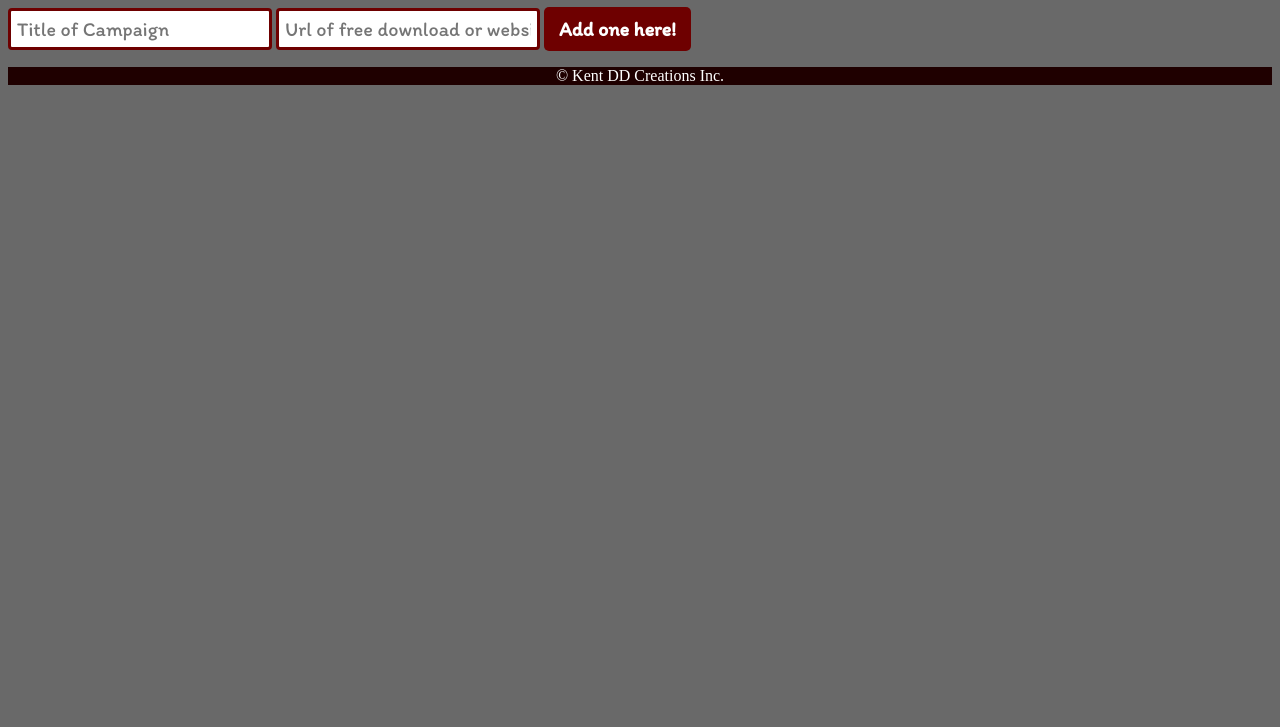
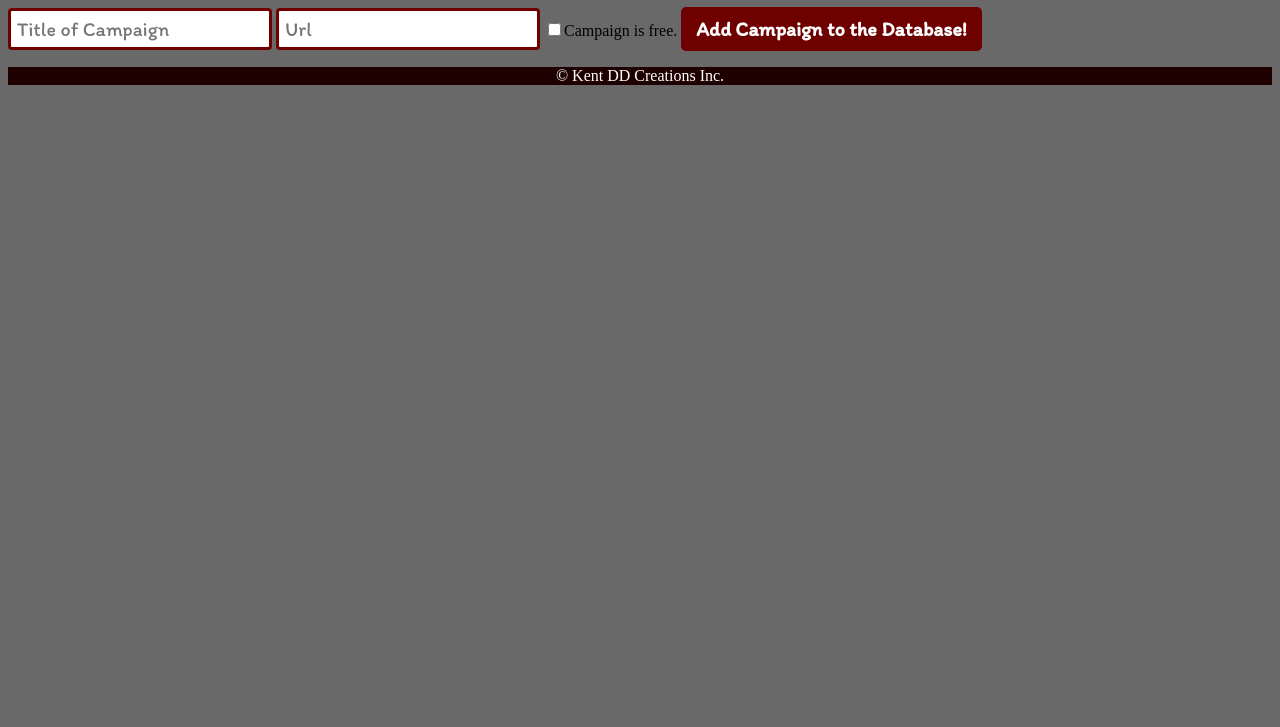
Before and after one commit to JasonK97/DDCreatorNode, a website: page public/addCampaign.html in a window 1280 px wide. Shown: the part 73-800 px from the top of the page. Drawn offline with nearby package versions, Linux system fonts and the light colour scheme.

Commit message:
Css and formatting

```diff
--- a/models/campaignModel.js
+++ b/models/campaignModel.js
@@ -65,8 +65,8 @@ function isCampaignPaid(callback) {
     })
 }
 
-function insertNewCampaign(title, url, callback) {
-    var results = { success: true, campaign: { id: 1, title: title, url: url } }
+function insertNewCampaign(title, url, isFree, callback) {
+    var results = { success: true, campaign: { title: title, url: url, isFree:isFree } }
 
     callback(null, results);
 }
--- a/public/addCampaign.html
+++ b/public/addCampaign.html
@@ -15,8 +15,9 @@
     <h1>Add a Campaign</h1>
     <form>
         <input type="text" id="title" placeholder="Title of Campaign">
-        <input type="text" id="url" placeholder="Url of free download or website where you can buy the book">
-        <button type="submit" onclick="addCampaignToDb()">Add one here!</button>
+        <input type="text" id="url" placeholder="Url">
+        <input type="checkbox" id="isFree">Campaign is free.
+        <button type="submit" onclick="addCampaignToDb()">Add Campaign to the Database!</button>
     </form>
     <div id="footer">
         <p>&copy; Kent DD Creations Inc.</p>
--- a/public/campaigns-clientside.js
+++ b/public/campaigns-clientside.js
@@ -6,7 +6,7 @@ function getSpecificCampaign() {
 
     $('#ulCampaigns').html('');
 
-    $.get("/getSpecificCampaign", {title:title}, function(data) {
+    $.get("/getSpecificCampaign", { title: title }, function (data) {
         console.log("Back from the server with:");
         console.log(data);
 
@@ -15,7 +15,7 @@ function getSpecificCampaign() {
         for (var i = 0; i < data.list.length; i++) {
             var campaign = data.list[i];
 
-			$("#ulCampaigns").append("<li><a href=" + campaign.url +">" + campaign.title + "</a></li><br>");
+            $("#ulCampaigns").append("<li><a href=" + campaign.url + ">" + campaign.title + "</a></li><br>");
         }
     });
 }
@@ -25,7 +25,7 @@ function whatsFree() {
 
     $('#ulCampaigns').html('');
 
-    $.get("/searchByFree", function(data) {
+    $.get("/searchByFree", function (data) {
         console.log("Back from the server with:");
         console.log(data);
 
@@ -34,7 +34,7 @@ function whatsFree() {
         for (var i = 0; i < data.list.length; i++) {
             var campaign = data.list[i];
 
-			$("#ulCampaigns").append("<li><a href=" + campaign.url +">" + campaign.title + "</a></li><br>");
+            $("#ulCampaigns").append("<li><a href=" + campaign.url + ">" + campaign.title + "</a></li><br>");
         }
     });
 }
@@ -44,7 +44,7 @@ function whatsPaid() {
 
     $('#ulCampaigns').html('');
 
-    $.get("/searchByPaid", function(data) {
+    $.get("/searchByPaid", function (data) {
         console.log("Back from the server with:");
         console.log(data);
 
@@ -53,7 +53,22 @@ function whatsPaid() {
         for (var i = 0; i < data.list.length; i++) {
             var campaign = data.list[i];
 
-			$("#ulCampaigns").append("<li><a href=" + campaign.url +">" + campaign.title + "</a></li><br>");
+            $("#ulCampaigns").append("<li><a href=" + campaign.url + ">" + campaign.title + "</a></li><br>");
         }
     });
 }
+
+function addCampaignToDb() {
+    var title = $("#title").val();
+    var url = $("#url").val();
+    var isFree;
+    if ($("input[type=checkbox]").is(":checked")) {
+        isFree = true;
+    } else {
+        isFree = false;
+    }
+
+    $.post("/insertCampaign", function(data) {
+
+    });
+}
--- a/public/campaigns.css
+++ b/public/campaigns.css
@@ -77,7 +77,7 @@ a {
     color: whitesmoke;
 }
 
-#addLink {
+/* #addLink {
     background-color: rgb(110, 0, 0);
     padding: 10px 15px;
     color: white;
@@ -86,7 +86,7 @@ a {
     font-weight: bold;
     font-family: 'Itim', cursive;
     font-size: 20px;
-}
+} */
 
 a:hover {
     text-decoration: dotted;
@@ -101,4 +101,4 @@ a:hover {
     background-color: rgb(31, 0, 0);
     color: white;
     text-align: center;
- }
+}
```
Also changed, not shown: public/campaigns.html (line endings or trailing spaces). Lines whose indentation alone changed are shown as unchanged.
